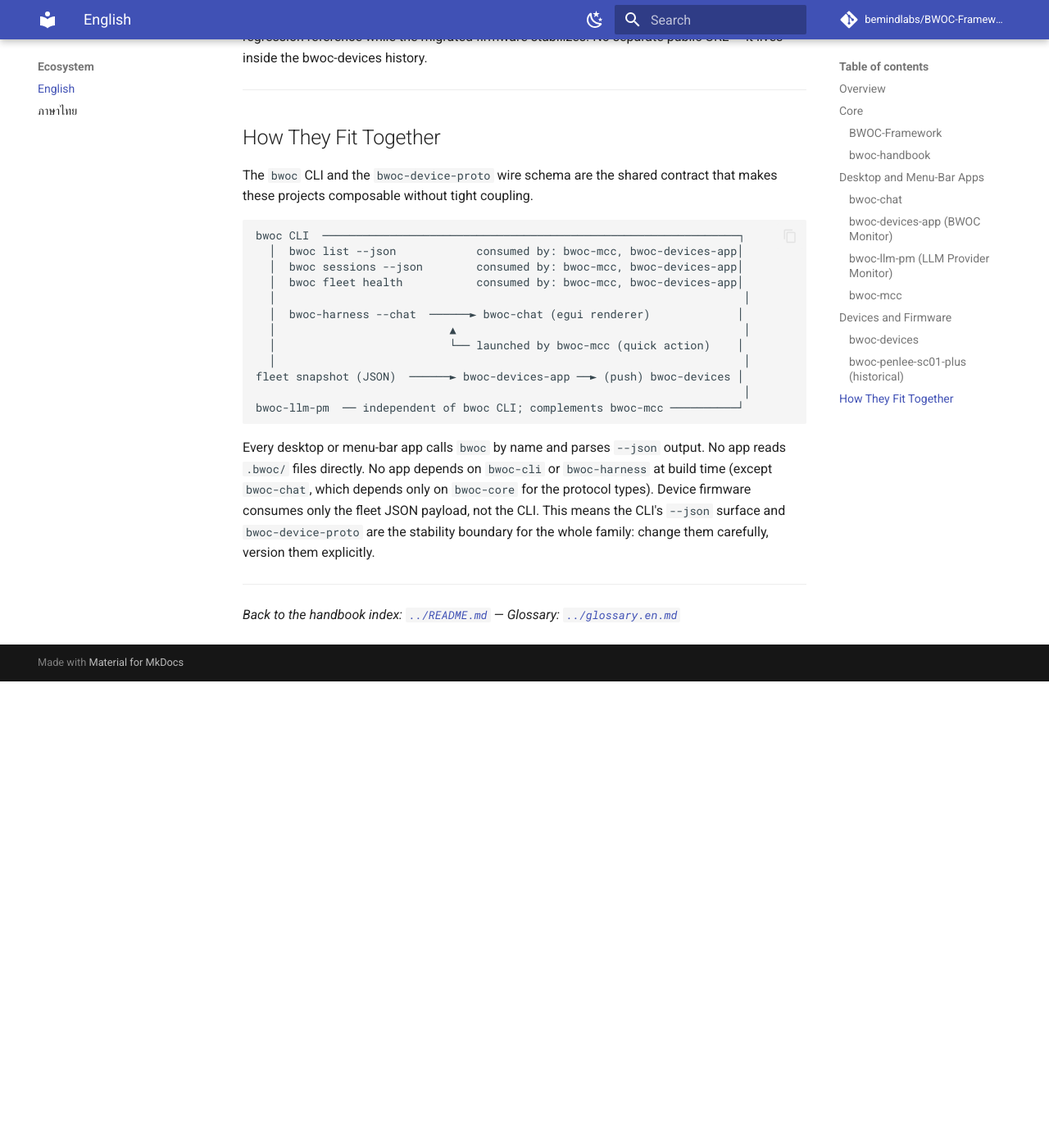
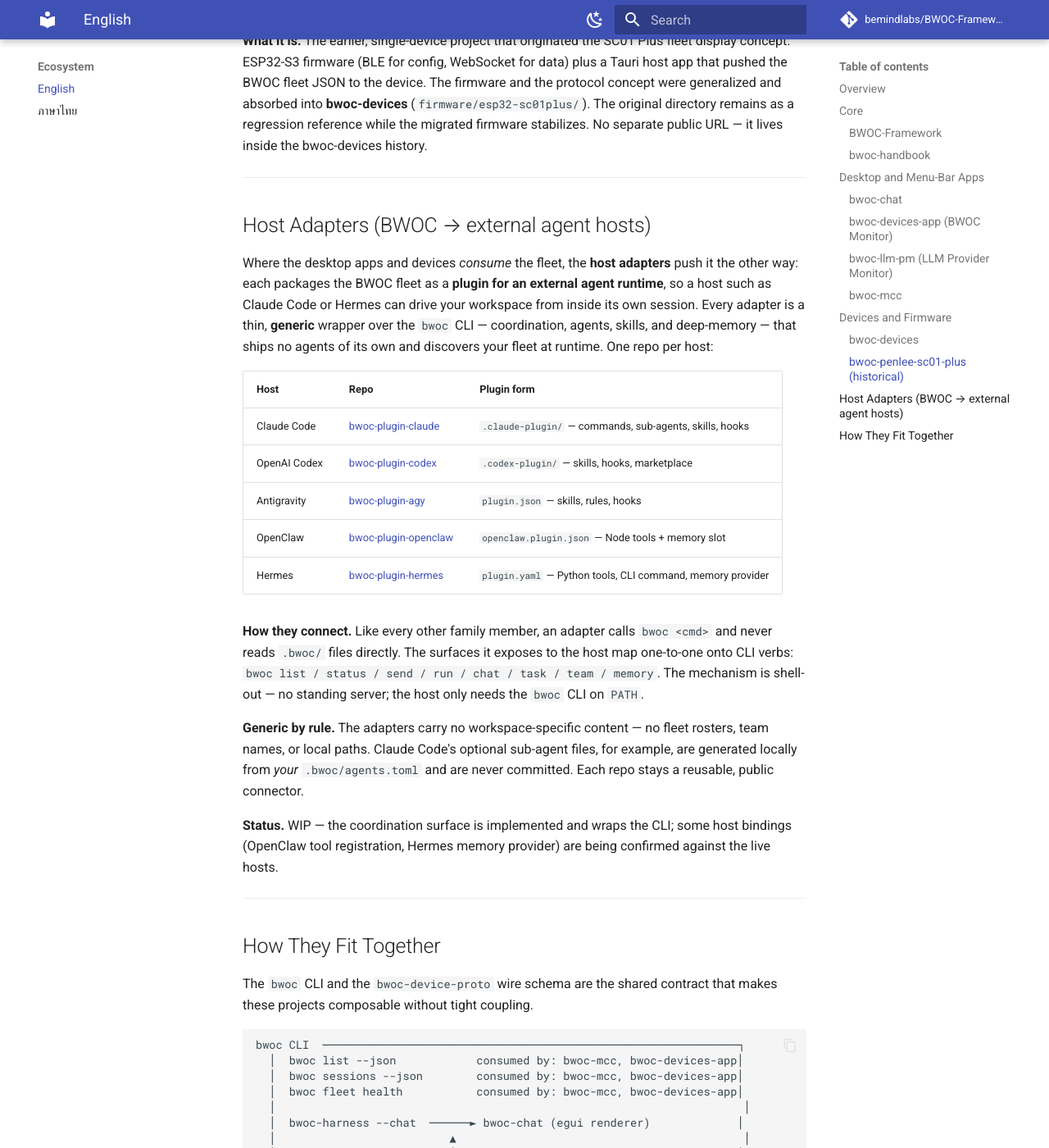
Before and after one commit to bemindlabs/bwoc-handbook, an MkDocs documentation site: the page built from docs/ecosystem/HANDBOOK.en.md, in a window 1280 px wide and 1400 px high, scrolled down 6190 px. Shown: the whole window at 82% size. Built offline with MkDocs 1.6.1 and Material for MkDocs 9.7.7, drawn with Linux system fonts in a browser that asks for light colours; comment, search, counter and statistics services are not loaded; before the commit the page ends 7021 px from its top, so only the background shows below that; some of the changed text lies outside the part shown.

Commit message:
docs(ecosystem): add Host Adapters section (BWOC → external agent hosts)
Document the five outbound host-adapter repos (claude/codex/agy/openclaw/hermes)
as a generic, CLI-wrapping connector family — overview row + dedicated section,
EN+TH parity. CI (mkdocs) rebuilds _site on deploy.

Co-Authored-By: Claude Opus 4.8 (1M context) <noreply@anthropic.com>

```diff
--- a/docs/ecosystem/HANDBOOK.en.md
+++ b/docs/ecosystem/HANDBOOK.en.md
@@ -17,6 +17,7 @@ The BWOC family is a core framework plus a set of companion applications and dev
 | **bwoc-llm-pm** (LLM Provider Monitor) | macOS menu-bar: LLM provider auth + quota | Swift, SwiftUI, SwiftPM, macOS 13+ | [bemindlabs/LLMProviderMonitor](https://github.com/bemindlabs/LLMProviderMonitor) |
 | **bwoc-mcc** | macOS menu-bar fleet control center | Swift 5.9, SwiftUI, macOS 13+ | [bemindlabs/bwoc-mcc](https://github.com/bemindlabs/bwoc-mcc) |
 | **bwoc-devices** | Device monorepo — Rust core + multi-board firmware | Rust (4 crates), Arduino/PlatformIO C++ | [bemindlabs/bwoc-devices](https://github.com/bemindlabs/bwoc-devices) |
+| **Host Adapters** (×5) | BWOC → external agent hosts (Claude Code · Codex · Antigravity · OpenClaw · Hermes) | Markdown/JSON · TS · Python | [Host Adapters](#host-adapters) |
 
 ---
 
@@ -158,6 +159,28 @@ The BWOC family is a core framework plus a set of companion applications and dev
 
 ---
 
+<a id="host-adapters"></a>
+
+## Host Adapters (BWOC → external agent hosts)
+
+Where the desktop apps and devices *consume* the fleet, the **host adapters** push it the other way: each packages the BWOC fleet as a **plugin for an external agent runtime**, so a host such as Claude Code or Hermes can drive your workspace from inside its own session. Every adapter is a thin, **generic** wrapper over the `bwoc` CLI — coordination, agents, skills, and deep-memory — that ships no agents of its own and discovers your fleet at runtime. One repo per host:
+
+| Host | Repo | Plugin form |
+|---|---|---|
+| Claude Code | [bwoc-plugin-claude](https://github.com/bemindlabs/bwoc-plugin-claude) | `.claude-plugin/` — commands, sub-agents, skills, hooks |
+| OpenAI Codex | [bwoc-plugin-codex](https://github.com/bemindlabs/bwoc-plugin-codex) | `.codex-plugin/` — skills, hooks, marketplace |
+| Antigravity | [bwoc-plugin-agy](https://github.com/bemindlabs/bwoc-plugin-agy) | `plugin.json` — skills, rules, hooks |
+| OpenClaw | [bwoc-plugin-openclaw](https://github.com/bemindlabs/bwoc-plugin-openclaw) | `openclaw.plugin.json` — Node tools + memory slot |
+| Hermes | [bwoc-plugin-hermes](https://github.com/bemindlabs/bwoc-plugin-hermes) | `plugin.yaml` — Python tools, CLI command, memory provider |
+
+**How they connect.** Like every other family member, an adapter calls `bwoc <cmd>` and never reads `.bwoc/` files directly. The surfaces it exposes to the host map one-to-one onto CLI verbs: `bwoc list / status / send / run / chat / task / team / memory`. The mechanism is shell-out — no standing server; the host only needs the `bwoc` CLI on `PATH`.
+
+**Generic by rule.** The adapters carry no workspace-specific content — no fleet rosters, team names, or local paths. Claude Code's optional sub-agent files, for example, are generated locally from *your* `.bwoc/agents.toml` and are never committed. Each repo stays a reusable, public connector.
+
+**Status.** WIP — the coordination surface is implemented and wraps the CLI; some host bindings (OpenClaw tool registration, Hermes memory provider) are being confirmed against the live hosts.
+
+---
+
 ## How They Fit Together
 
 The `bwoc` CLI and the `bwoc-device-proto` wire schema are the shared contract that makes these projects composable without tight coupling.
```
Also changed, not shown: docs/ecosystem/HANDBOOK.th.md (+23 -0 lines).
